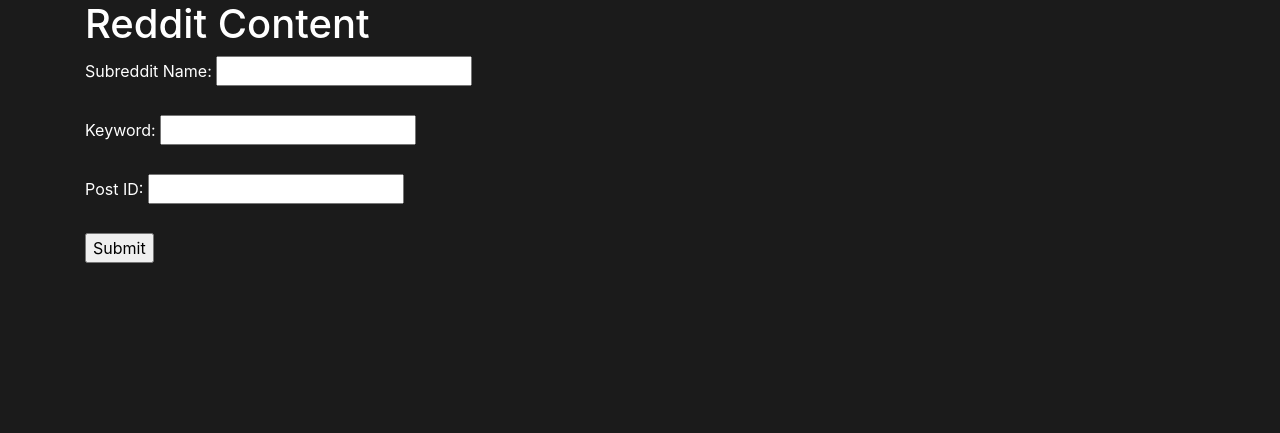
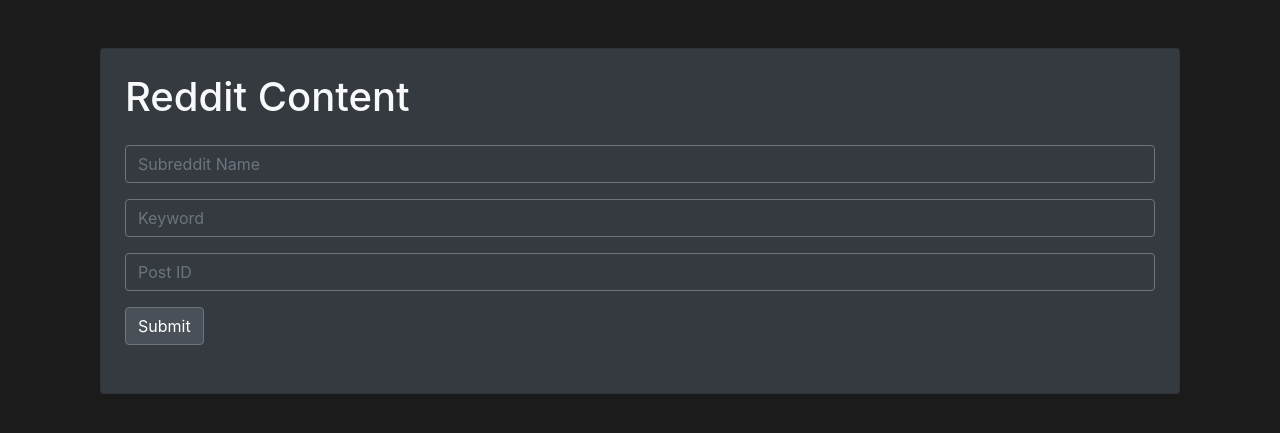
Before and after one commit to SmartyDroidBot/SOCMINT, a Django app: page /reddit/ in a window 1280 px wide. Shown: the part 56-489 px from the top of the page. Run offline with Django 5.2, Linux system fonts and the light colour scheme; some libraries are stand-ins or nearby versions.

Commit message:
changed reddit page

```diff
--- a/socmint/root/templates/reddit.html
+++ b/socmint/root/templates/reddit.html
@@ -1,23 +1,30 @@
 {% extends 'base.html' %}
 
+{% block title %}Reddit Content - Socmint{% endblock %}
+
 {% block content %}
-<div class="content">
-    <h1>Reddit Content</h1>
+
+
+<div class="container mt-5">
+    <div class="card bg-dark text-light p-4">
+        <h1 class="mb-4">Reddit Content</h1>
         <form id="reddit-form" method="get" action="/reddit-api/">
-        <label for="subreddit_name">Subreddit Name:</label>
-        <input type="text" id="subreddit_name" name="subreddit_name"><br><br>
-
-        <label for="keyword">Keyword:</label>
-        <input type="text" id="keyword" name="keyword"><br><br>
-
-        <label for="post_id">Post ID:</label>
-        <input type="text" id="post_id" name="post_id"><br><br>
-
-        <input type="submit" value="Submit">
+            <div class="form-group">
+                <input type="text" id="subreddit_name" name="subreddit_name" class="form-control bg-dark text-light border-secondary" placeholder="Subreddit Name">
+            </div>
+            <div class="form-group">
+                <input type="text" id="keyword" name="keyword" class="form-control bg-dark text-light border-secondary" placeholder="Keyword">
+            </div>
+            <div class="form-group">
+                <input type="text" id="post_id" name="post_id" class="form-control bg-dark text-light border-secondary" placeholder="Post ID">
+            </div>
+            <button type="submit" class="btn btn-primary">Submit</button>
         </form>
 
-    <div id="results">
+        <div id="results" class="mt-4" style="color: white;">
             <!-- Results will be displayed here -->
+        </div>
+    </div>
 </div>
 
 <script>
@@ -32,10 +39,9 @@
             .then(response => response.json())
             .then(data => {
                 var resultsDiv = document.getElementById('results');
-                    resultsDiv.innerHTML = JSON.stringify(data, null, 2);
+                resultsDiv.innerHTML = '<pre>' + JSON.stringify(data, null, 2) + '</pre>';
             })
             .catch(error => console.error('Error:', error));
     };
 </script>
-</div>
 {% endblock %}
```
Lines whose indentation alone changed are shown as unchanged.
